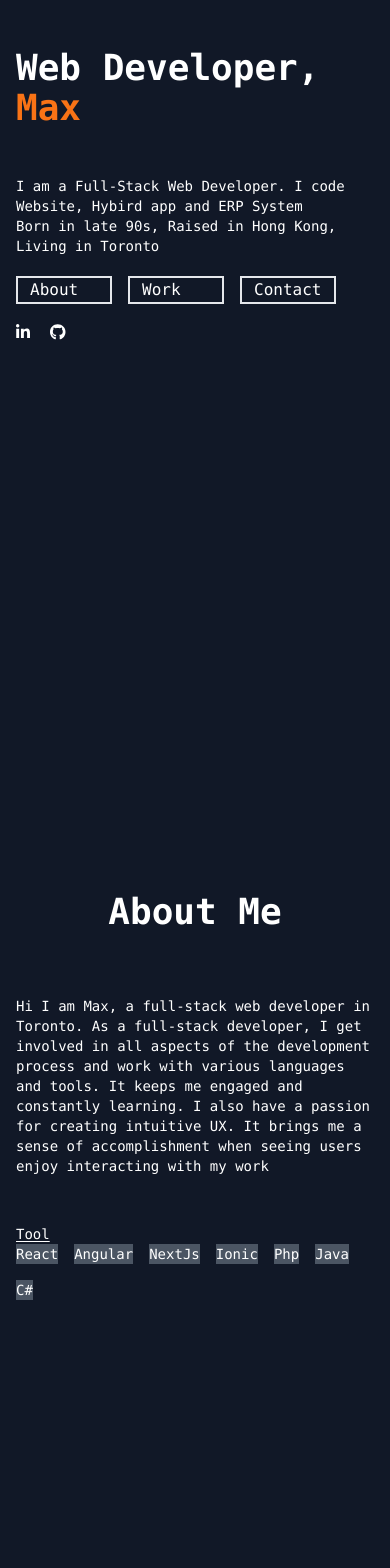
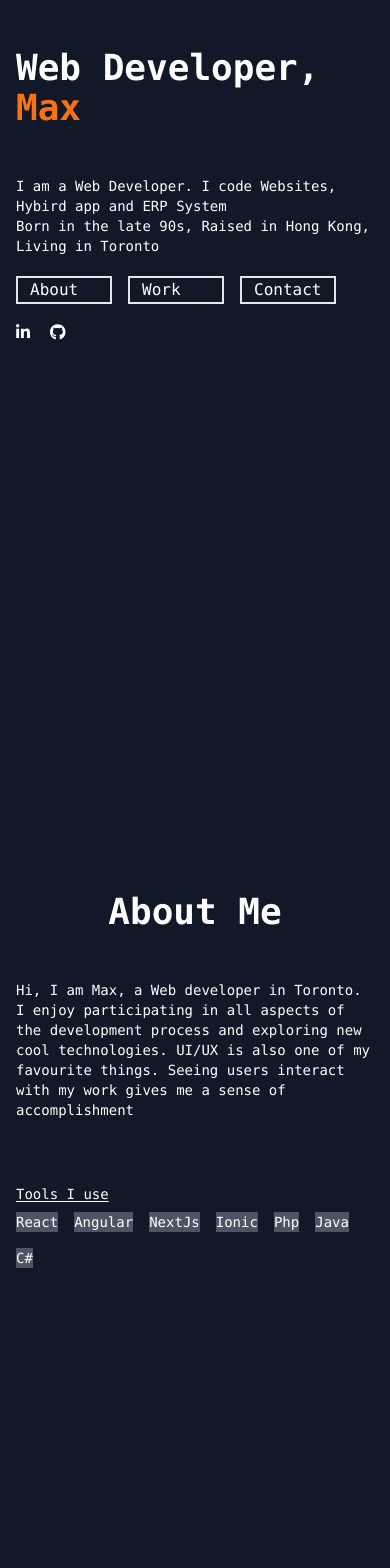
Before and after one commit to maxchu0523/maxchu0523.github.io, a React (Create React App) app: page / in a window 390 px wide. Shown: the top 1568 px of the page. Built offline with nearby package versions, Linux system fonts and the light colour scheme.

Commit message:
fix redirect and wording change

```diff
--- a/src/App.tsx
+++ b/src/App.tsx
@@ -26,14 +26,6 @@ function App() {
   }
 
 
-  const navigate = useNavigate();
-  const redirectTodo = async () => {
-    return navigate("/to-do-list");
-  };
-
-
-
-
   useEffect(() => {
     document.title = 'Max Chu';
   }, [])
@@ -55,9 +47,9 @@ function App() {
               <div className='text-orange-500'>Max</div>
             </div>
             <div className='contentText text-left  py-4'>
-              <p>I am a Full-Stack Web Developer. I code Website, Hybird app and ERP System</p>
+              <p>I am a Web Developer. I code Websites, Hybird app and ERP System</p>
 
-              <p>Born in late 90s, Raised in Hong Kong, Living in Toronto</p>
+              <p>Born in the late 90s, Raised in Hong Kong, Living in Toronto</p>
             </div>
 
             <div className='flex flex-row flex-wrap text-white subpixel-antialiased font-mono gap-4'>
@@ -86,20 +78,17 @@ function App() {
           </div>
 
           <div className='md:flex'>
-
-            <div className='contentText text-left py-8 basis-1/2'>
-              <div className='px-4 py-4 md:px-28 md:py-24'>
-                <p>Hi I am Max, a full-stack web developer in Toronto. As a full-stack developer, I get involved in all aspects of the development process and work with various languages and tools. It keeps me engaged and constantly learning. I also have a passion for creating intuitive UX. It brings me a sense of accomplishment when seeing users enjoy interacting with my work</p>
+            {/* py-4 md:py-24 */}
+            <div className='contentText text-left basis-1/2 py-8'>
+              <div className='px-4 md:px-28'>
+                <p>Hi, I am Max, a Web developer in Toronto. I enjoy participating in all aspects of the development process and exploring new cool technologies. UI/UX is also one of my favourite things. Seeing users interact with my work gives me a sense of accomplishment</p>
               </div>
             </div>
 
-            <div>
-              <div className='contentText bold px-4 md:px-28 underline underline-offset-2'>
-                <p>Tool</p>
-              </div>
-              <div className='contentText text-left'>
+            <div className='contentText text-left basis-1/2 py-8'>
               <div className='px-4 md:px-28'>
-                  <div className='box=content  flex gap-4 flex-wrap'>
+                <p className=' underline underline-offset-2'>Tools I use</p>
+                <div className='box=content flex gap-4 flex-wrap py-2'>
                   <div className='bg-gray-600'>React</div>
                   <div className='bg-gray-600'>Angular</div>
                   <div className='bg-gray-600'>NextJs</div>
@@ -107,7 +96,6 @@ function App() {
                   <div className='bg-gray-600'>Php</div>
                   <div className='bg-gray-600'>Java</div>
                   <div className='bg-gray-600'>C#</div>
-                  </div>
                 </div>
               </div>
             </div>
@@ -158,10 +146,10 @@ function App() {
           <div className='md:flex flex-wrap flex-row gap-8 justify-around subpixel-antialiased font-mono content-center pl-8 pr-8'>
 
             <div className='basis-1/4 pb-8'>
-              <img className='h-48 rounded-md  w-max my-4' src={todoList} onClick={() => {redirectTodo()}} ></img>
+              <img className='h-48 rounded-md  w-max my-4' src={todoList} onClick={redirectTo('/to-do-list')}></img>
               <p className='contentText font-bold text-left'>Todo App</p>
               <div className='contentText text-left'>
-                <p>A experimental App list build with Redux and Tailwind CSS</p>
+                <p>A experimental todo list build with React, Redux and Tailwindcss</p>
               </div>
             </div>
 
--- a/src/pages/to-do-list.tsx
+++ b/src/pages/to-do-list.tsx
@@ -34,9 +34,9 @@ const ToDoList = (props: any) => {
   return (
     <div className='bg-gray-900 min-h-screen w-min-screen w-full'>
       <div className="h-100 w-full flex items-center justify-center bg-teal-lightest font-sans">
-        <div className="bg-white rounded shadow p-6 m-4 w-full lg:w-3/4 lg:max-w-lg">
+        <div className="bg-white rounded shadow p-6 m-4 w-full lg:w-3/4 lg:max-w-lg absolute top-24">
           <div className="mb-4">
-            <h1 className="text-grey-darkest">Todo List</h1>
+            <h1 className="text-grey-darkest">A experimental todo list build with React, Redux and Tailwindcss</h1>
             <div className="flex mt-4">
               <input onChange={(e) => handleChange(e)} value={todoInput} className="shadow appearance-none border rounded w-full py-2 px-3 mr-4 text-grey-darker" placeholder="Add Todo"></input>
               <button onClick={() => add()} className="flex-no-shrink p-2 border-2 rounded text-teal border-teal hover:text-white hover:bg-teal">Add</button>
```
Also changed, not shown: src/media/todoList.png. Lines whose indentation alone changed are shown as unchanged.
